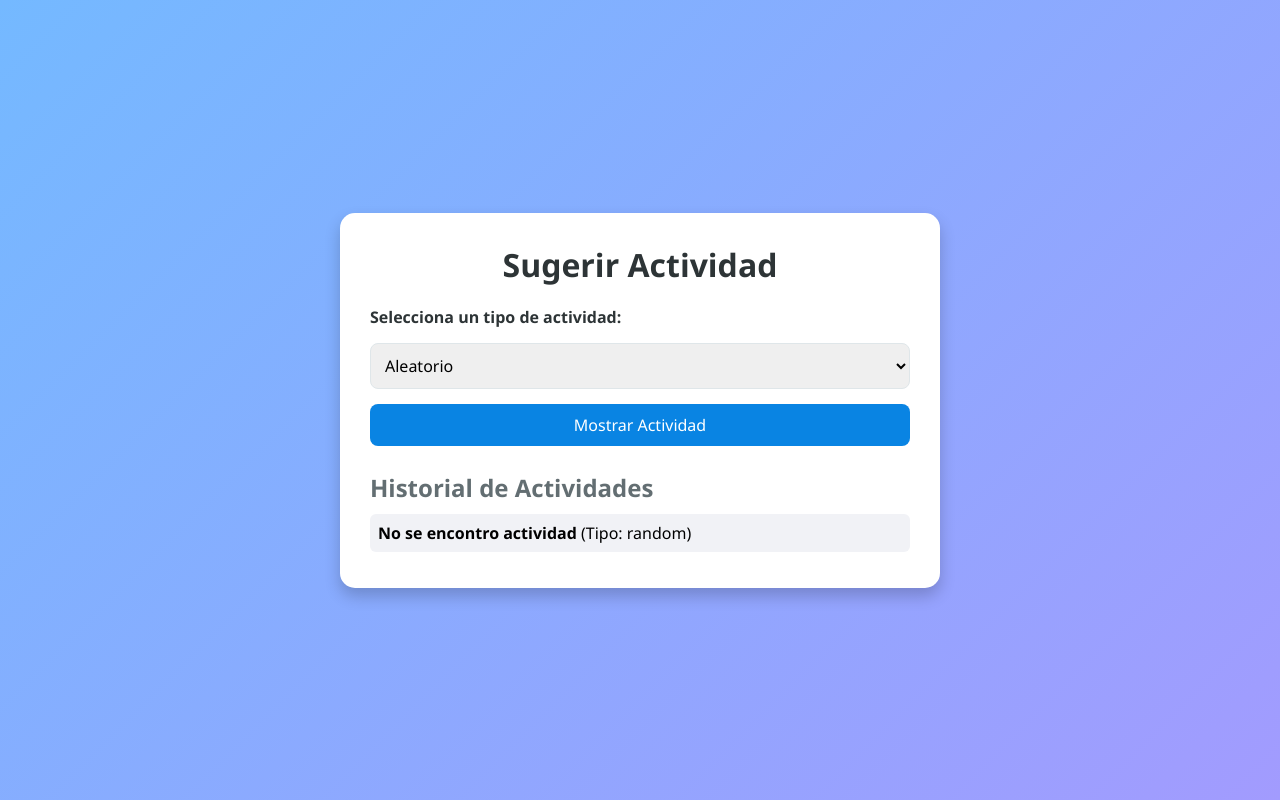
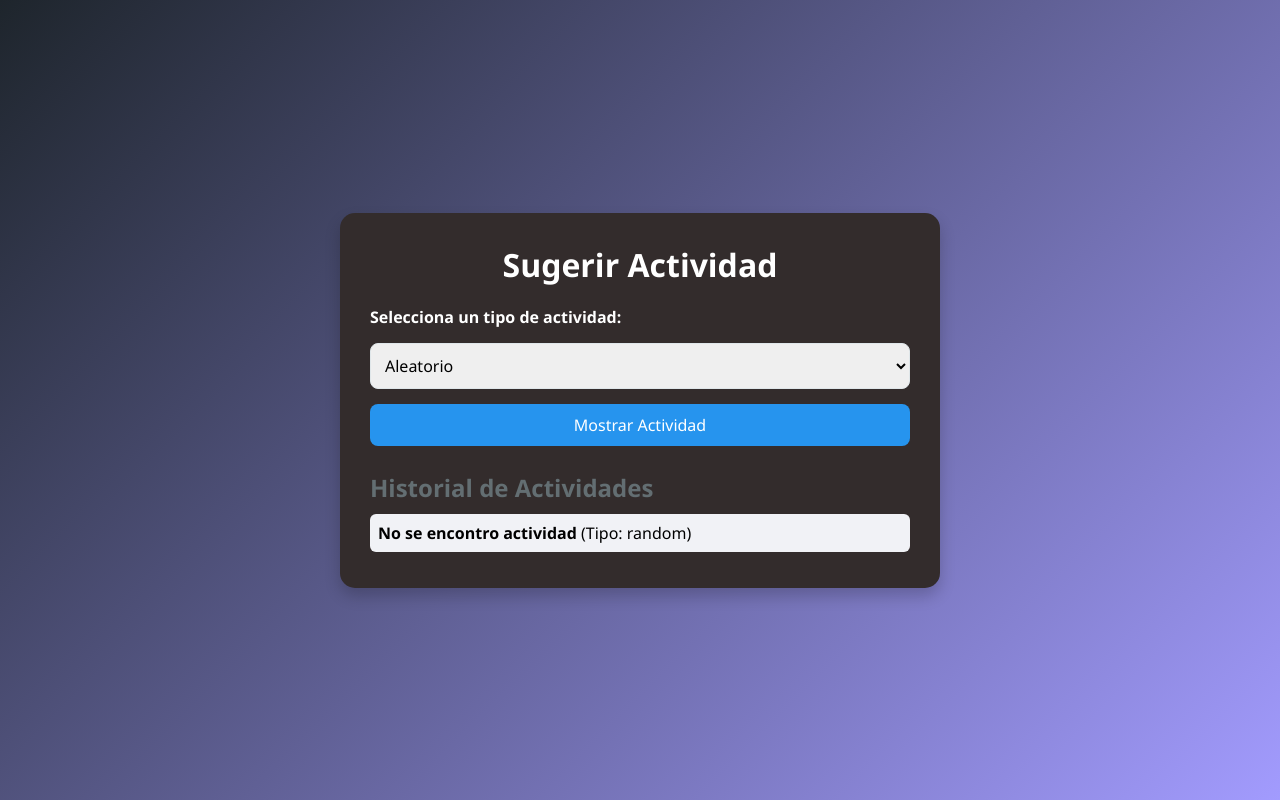
Before and after one commit to Fabiano2503/actividad-para-el-dia-libre, a Flask app: page / in a window 1280 px wide. Run offline with Flask 3, Linux system fonts and the light colour scheme.

Commit message:
cambios al CSS

```diff
--- a/static/css/style.css
+++ b/static/css/style.css
@@ -8,7 +8,7 @@
 
 
 body {
-  background: linear-gradient(135deg, #74b9ff, #a29bfe);
+  background: linear-gradient(135deg, #1e252c, #a29bfe);
   min-height: 100vh;
   display: flex;
   align-items: center;
@@ -18,7 +18,7 @@ body {
 
 
 div {
-  background: #fff;
+  background: #332c2c;
   padding: 30px;
   border-radius: 15px;
   box-shadow: 0 8px 16px rgba(0, 0, 0, 0.2);
@@ -30,7 +30,7 @@ div {
 h1 {
   text-align: center;
   margin-bottom: 20px;
-  color: #2d3436;
+  color: #ffffff;
 }
 
 h2 {
@@ -48,7 +48,7 @@ form {
 
 label {
   font-weight: bold;
-  color: #2d3436;
+  color: #ffffff;
 }
 
 select, button {
@@ -60,7 +60,7 @@ select, button {
 
 
 button {
-  background: #0984e3;
+  background: #2694ee;
   color: white;
   border: none;
   cursor: pointer;
```
